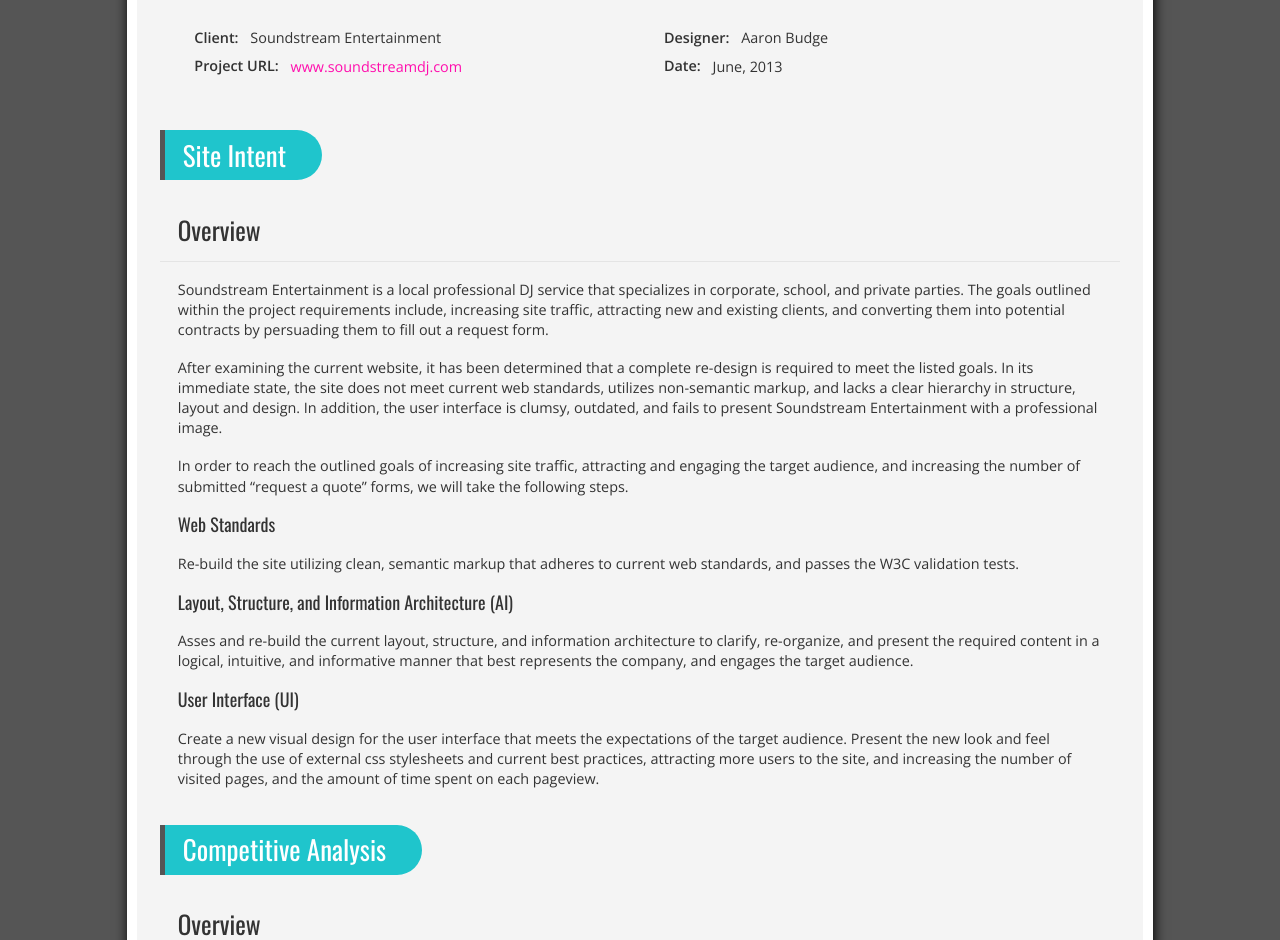
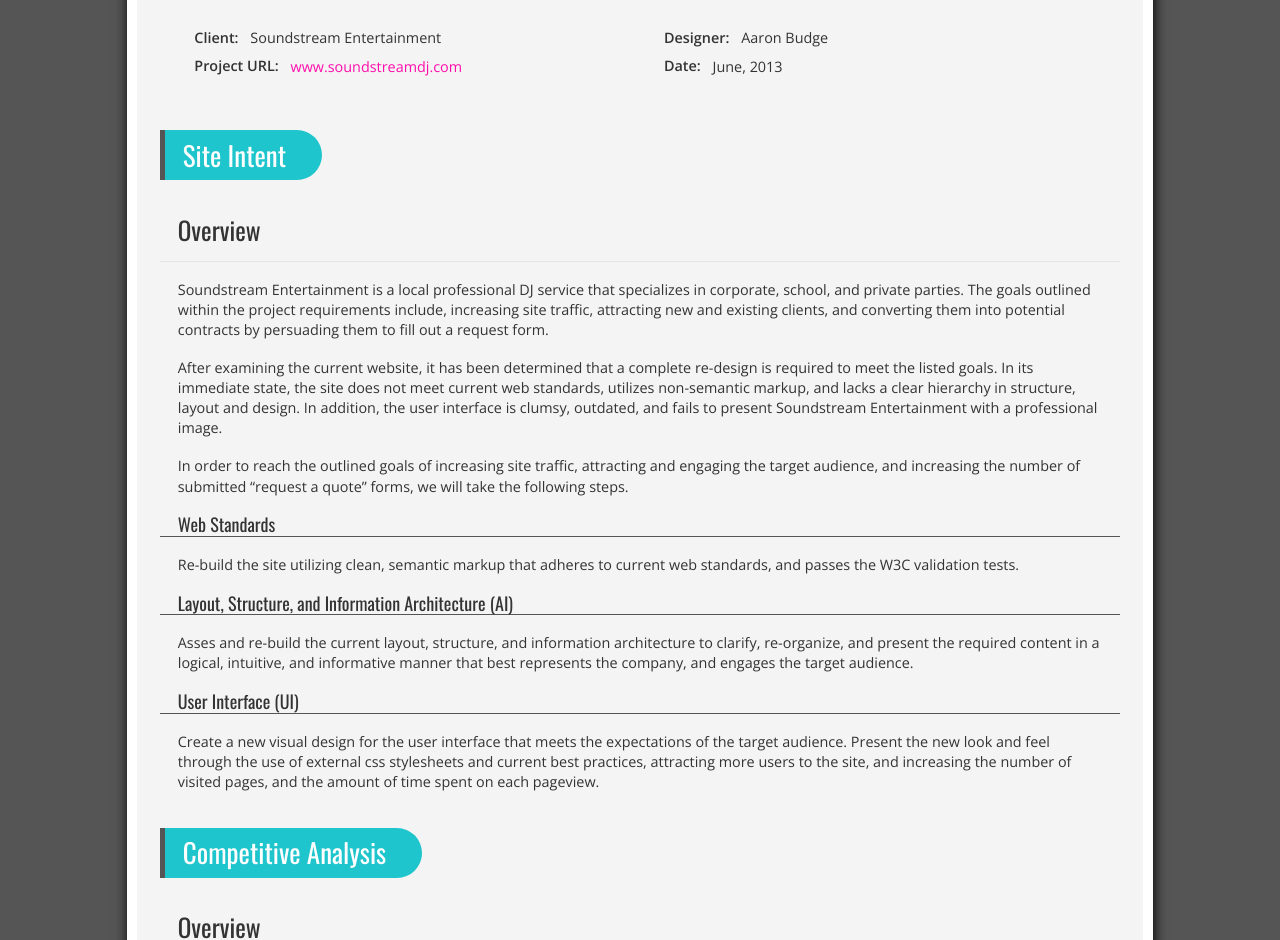
Before and after one commit to aaronbudge/wsp_aaron_budge, a plain HTML site: page activities/budge_aaron-project_analysis.html in a window 1280 px wide. Shown: the part 160-1100 px from the top of the page. Drawn offline with nearby package versions, Linux system fonts and the light colour scheme.

Commit message:
added divider line

```diff
--- a/activities/css/style.css
+++ b/activities/css/style.css
@@ -146,6 +146,10 @@
 	padding-left: 0.5em;
 }
 
+#intent h4 {
+	border-bottom: 1px solid #555;
+}
+
 .section h4 {
 	background-color: #555;
 	color: #fff;
```
